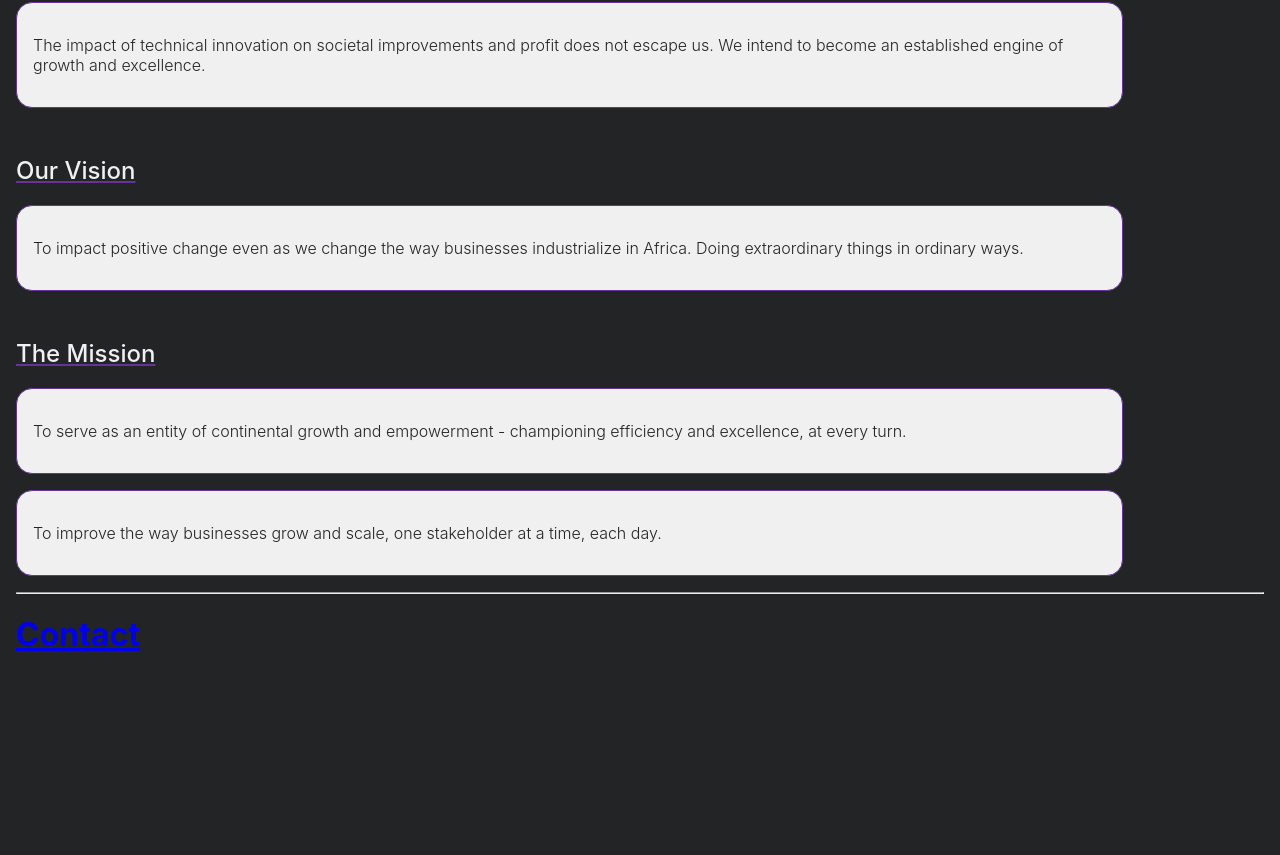
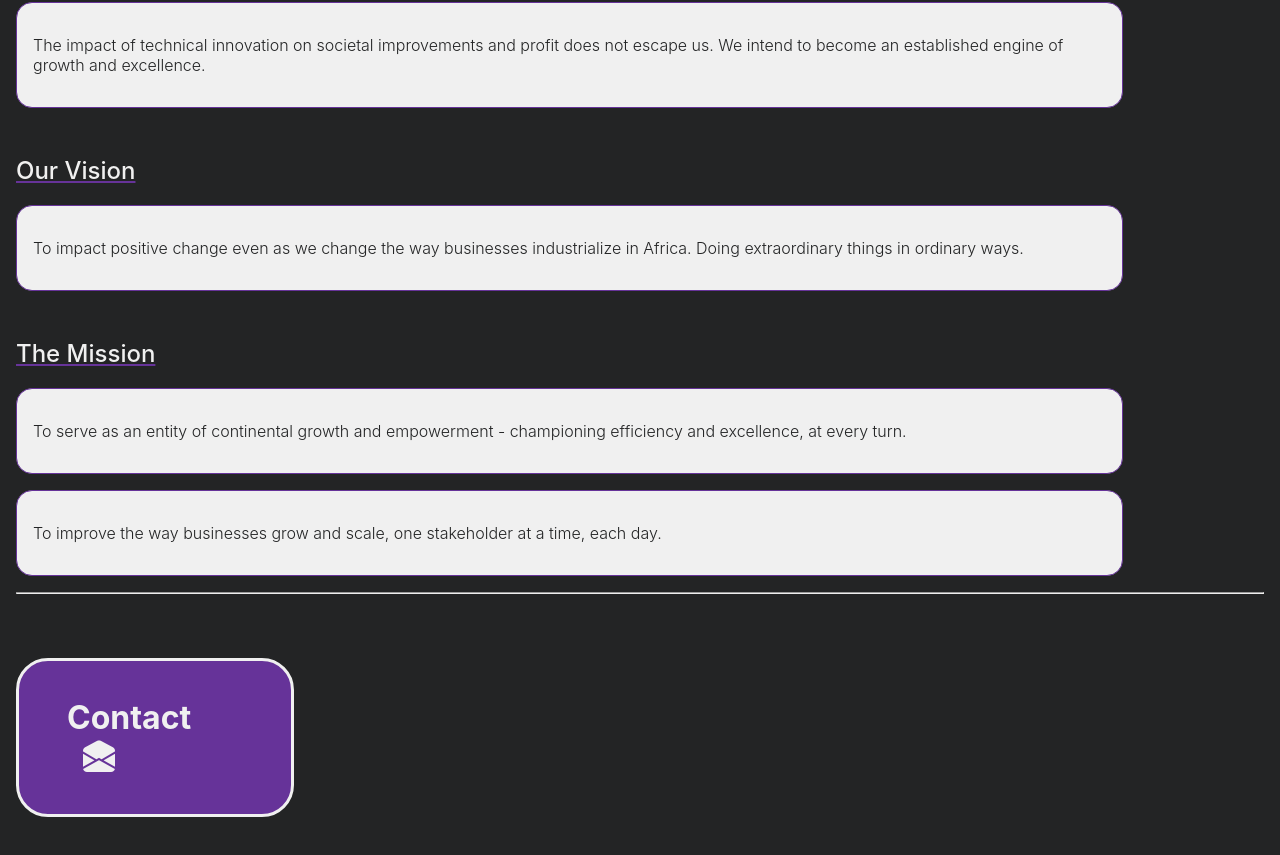
Before and after one commit to nullnow/nullnow.com, a React (Create React App) app: page / in a window 1280 px wide. Shown: the part 293-1148 px from the top of the page. Before the commit the page ends 985 px from the top, so only its background shows below. Built offline with nearby package versions, Linux system fonts and the light colour scheme.

Commit message:
Styled anchor tag links and contact component

```diff
--- a/src/App.css
+++ b/src/App.css
@@ -1,4 +1,8 @@
+/* Google Fonts */
 @import url("https://fonts.googleapis.com/css2?family=Inconsolata:wght@300;500;700&display=swap");
+
+/* Bootrap Icons */
+@import url("https://cdn.jsdelivr.net/npm/bootstrap-icons@1.5.0/font/bootstrap-icons.css");
 
 p {
   font-weight: 300;
@@ -13,6 +17,13 @@ h2 {
 
 h1 {
   font-weight: 700;
+}
+
+a,
+a:visited,
+a:hover {
+  color: #f0f0f0;
+  text-decoration: none;
 }
 
 .navbar {
@@ -49,3 +60,18 @@ h1 {
 .info-text {
   color: #232425;
 }
+
+.contact {
+  font-size: 1rem;
+  margin: 4rem 0;
+  background-color: #639;
+  width: 11rem;
+  padding: 1rem 3rem;
+  border: 0.2rem solid #f0f0f0;
+  border-radius: 2rem;
+}
+
+.contact-icon {
+  color: #f0f0f0;
+  margin-left: 1rem;
+}
```
